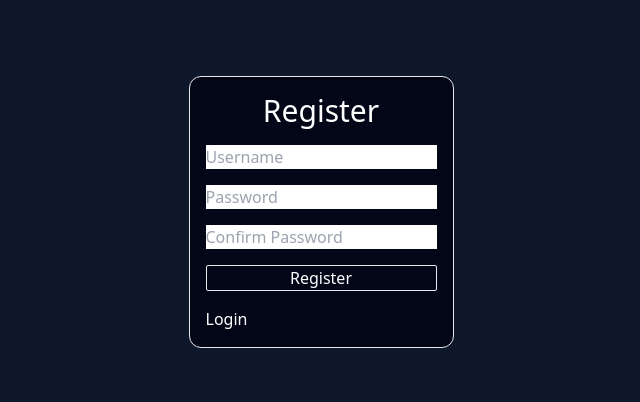
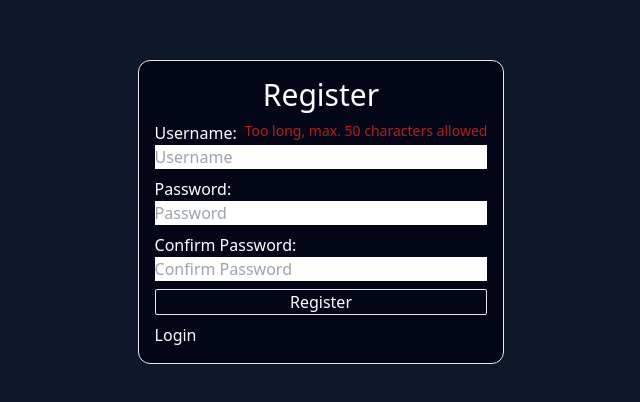
Before and after one commit to mderler/go_chat, a plain HTML site: page register.html in a window 1280 px wide. Shown: the part 188-590 px from the top of the page, without its empty margins (319-959 px from the left). Drawn offline with Linux system fonts and the light colour scheme.

Commit message:
Extend mockup

```diff
--- a/register.html
+++ b/register.html
@@ -9,20 +9,34 @@
   <body class="bg-slate-900">
     <div class="text-white h-screen flex justify-center items-center">
       <form
-        action="/login.html"
+        action="/register"
         method="post"
-        class="border rounded-xl px-4 py-4 bg-slate-950 flex flex-col gap-y-4"
+        class="border rounded-xl px-4 py-4 bg-slate-950 flex flex-col gap-y-2"
       >
         <div class="text-center text-3xl">Register</div>
+        <div class="flex flex-col">
+          <label for="username" class="flex">
+            <div>Username:</div>
+            <div class="text-red-700 text-sm ml-2">
+              Too long, max. 50 characters allowed
+            </div>
+          </label>
           <input type="text" name="username" placeholder="Username" />
+        </div>
+        <div class="flex flex-col">
+          <label for="password">Password:</label>
           <input type="password" name="password" placeholder="Password" />
+        </div>
+        <div class="flex flex-col">
+          <label for="password-confirm">Confirm Password:</label>
           <input
             type="password"
             name="password-confirm"
             placeholder="Confirm Password"
           />
+        </div>
         <input type="submit" value="Register" class="border rounded-sm" />
-        <a href="./login.html">Login</a>
+        <a href="./login">Login</a>
       </form>
     </div>
   </body>
```
Also changed, not shown: public/style.css. Lines whose indentation alone changed are shown as unchanged.
